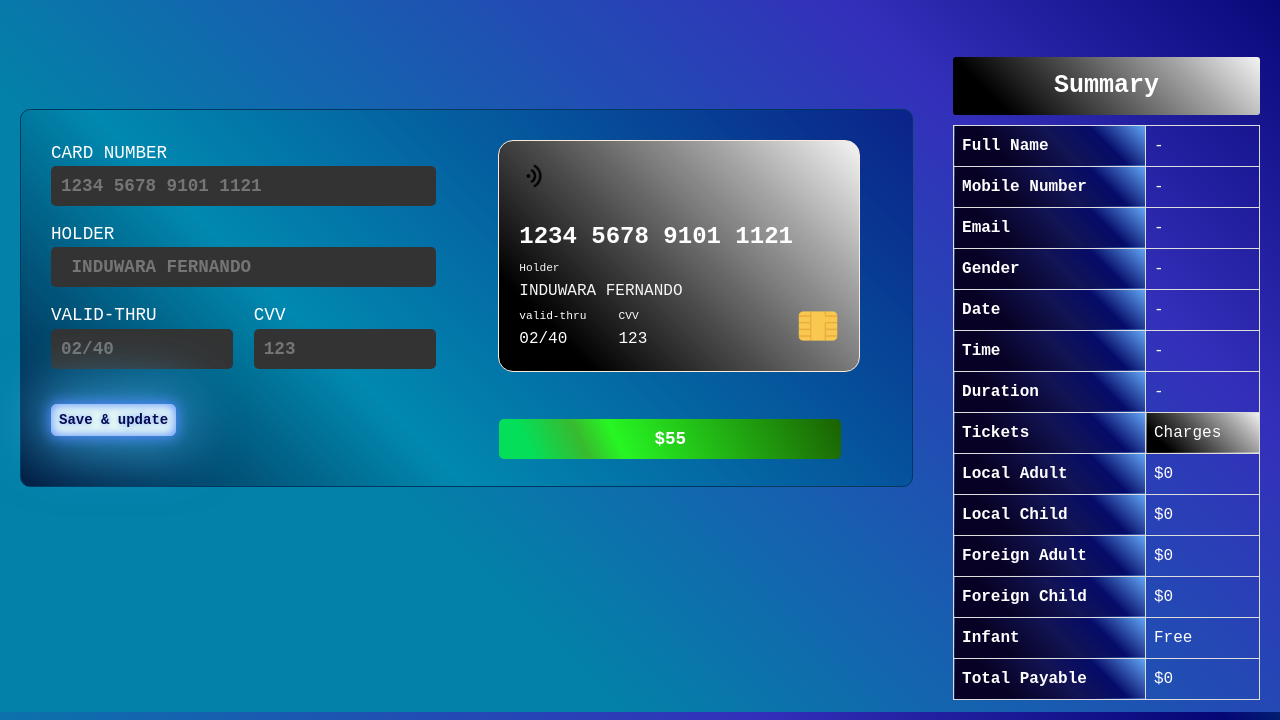
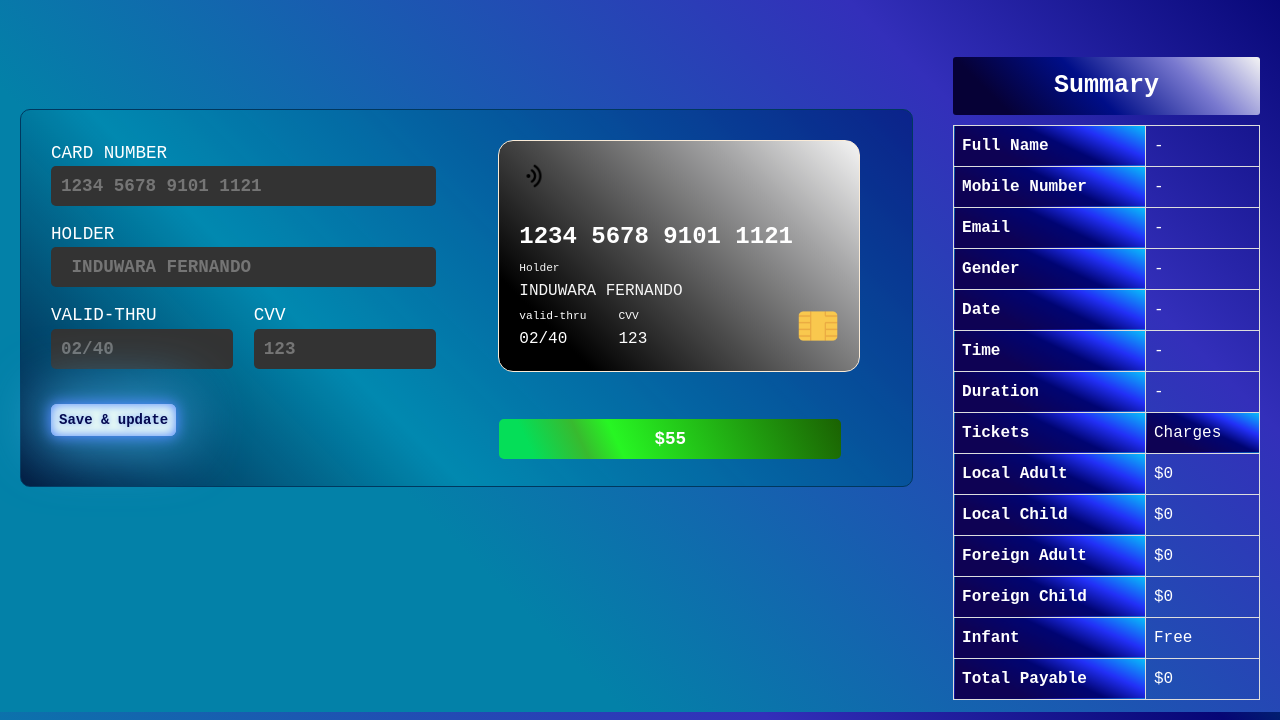
Before and after one commit to induwarafernando/Aquaturtleia, a plain HTML site: page indexcd.html in a window 1280 px wide. Shown: the part 88-808 px from the top of the page. Drawn offline with Linux system fonts and the light colour scheme.

Commit message:
submission14th10.28

```diff
--- a/booking.css
+++ b/booking.css
@@ -283,16 +283,16 @@ h2{
 }
 
 .summary-table th {
-  background: linear-gradient(45deg, rgb(7, 2, 37) 26%, rgb(18, 20, 84) 55%,rgb(5, 11, 104) 75%,rgb(98, 168, 249) 100%);
+  background: linear-gradient(25deg, rgb(14, 2, 84) 26%, rgb(0, 4, 114) 55%,rgb(34, 48, 247) 75%,rgb(6, 193, 249) 100%);
 }
 
 .charges{
-  background: linear-gradient(45deg, rgb(0, 0, 0) 16%, rgb(77, 77, 77) 45%,rgb(163, 163, 164) 75%,rgb(244, 244, 244) 100%);
+  background: linear-gradient(25deg, rgb(14, 2, 84) 26%, rgb(0, 4, 114) 55%,rgb(34, 48, 247) 75%,rgb(6, 193, 249) 100%);
 }
 
 .summary-table caption {
   border-radius: 3px;
-  background: linear-gradient(45deg, rgb(0, 0, 0) 16%, rgb(77, 77, 77) 45%,rgb(163, 163, 164) 75%,rgb(244, 244, 244) 100%);
+  background: linear-gradient(45deg, rgb(6, 1, 54) 16%, rgb(0, 14, 136) 45%,rgb(121, 121, 207) 75%,rgb(244, 244, 244) 100%);
   caption-side: top;
   font-weight: bold;
   margin-bottom: 1px;
--- a/bookingd.css
+++ b/bookingd.css
@@ -5,7 +5,7 @@ body {
     font-size: 16px;
     line-height: 1.5;
     color: #f5f3f3;
-    background-image: linear-gradient(rgb(170, 228, 209),#012178);
+    background: linear-gradient(45deg, rgb(3, 129, 168) 30%, rgb(51, 47, 186) 75%,rgb(6, 6, 117) 97%,rgb(1, 31, 112) 100%);
     background-position: 2% 30%;
     background-attachment: fixed;
 }
@@ -300,10 +300,12 @@ a {
   background: linear-gradient(45deg, rgb(6, 0, 57) 0%, rgb(12, 7, 155) 35%,rgb(14, 81, 181) 65%,rgb(88, 183, 246) 100%);
   }
 
-    .summary-table caption {
-      caption-side: top;
-      font-weight: bold;
-      font-size: 25px;
-      margin-bottom: 10px;
-      margin-top: 10px;
-    }
+.summary-table caption {
+  border-radius: 3px;
+  background: linear-gradient(45deg, rgb(6, 1, 54) 16%, rgb(0, 14, 136) 45%,rgb(121, 121, 207) 75%,rgb(244, 244, 244) 100%);
+  caption-side: top;
+  font-weight: bold;
+  margin-bottom: 1px;
+  padding: 10px 0px 10px 0px;
+  font-size: 25px;
+  }
```
Also changed, not shown: indexd.html (+1 -1 lines).
